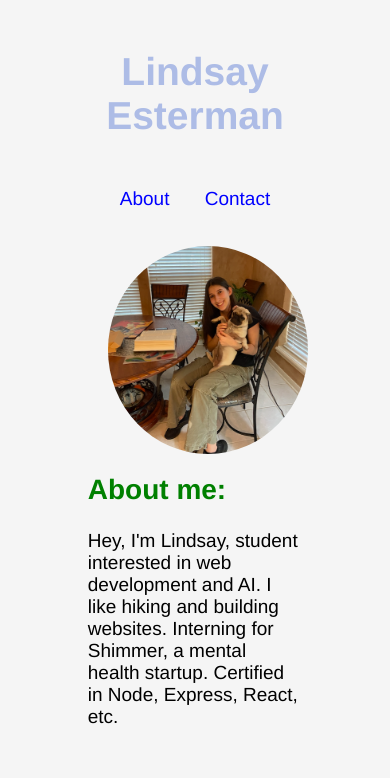
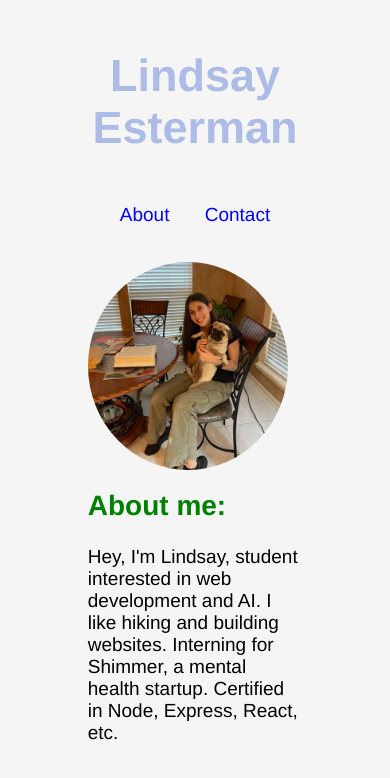
Before and after one commit to lindsayesterman/personal-website, a plain HTML site: page index.html in a window 390 px wide. Drawn offline with Linux system fonts and the light colour scheme.

Commit message:
mobile responsive

```diff
--- a/style.css
+++ b/style.css
@@ -89,3 +89,15 @@ a:hover {
   font-size: 20px;
   font-weight: bold;
 }
+
+@media screen and (max-width: 415px){
+  h1{
+    font-size:45px;
+  }
+  img {
+    margin: 20px auto;
+  }
+  .contactHeader {
+    margin-top: 50px;
+  }
+}
```
